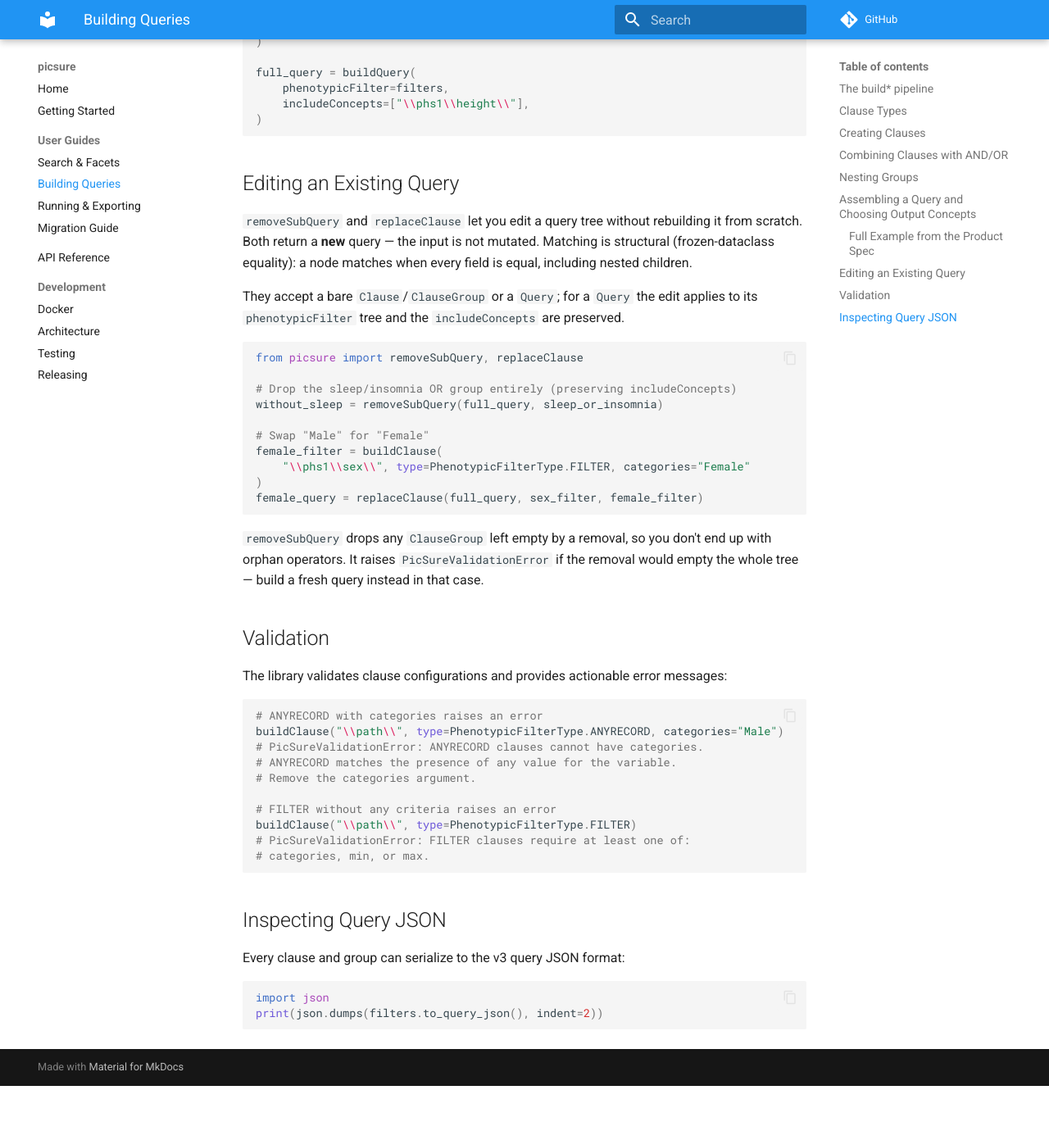
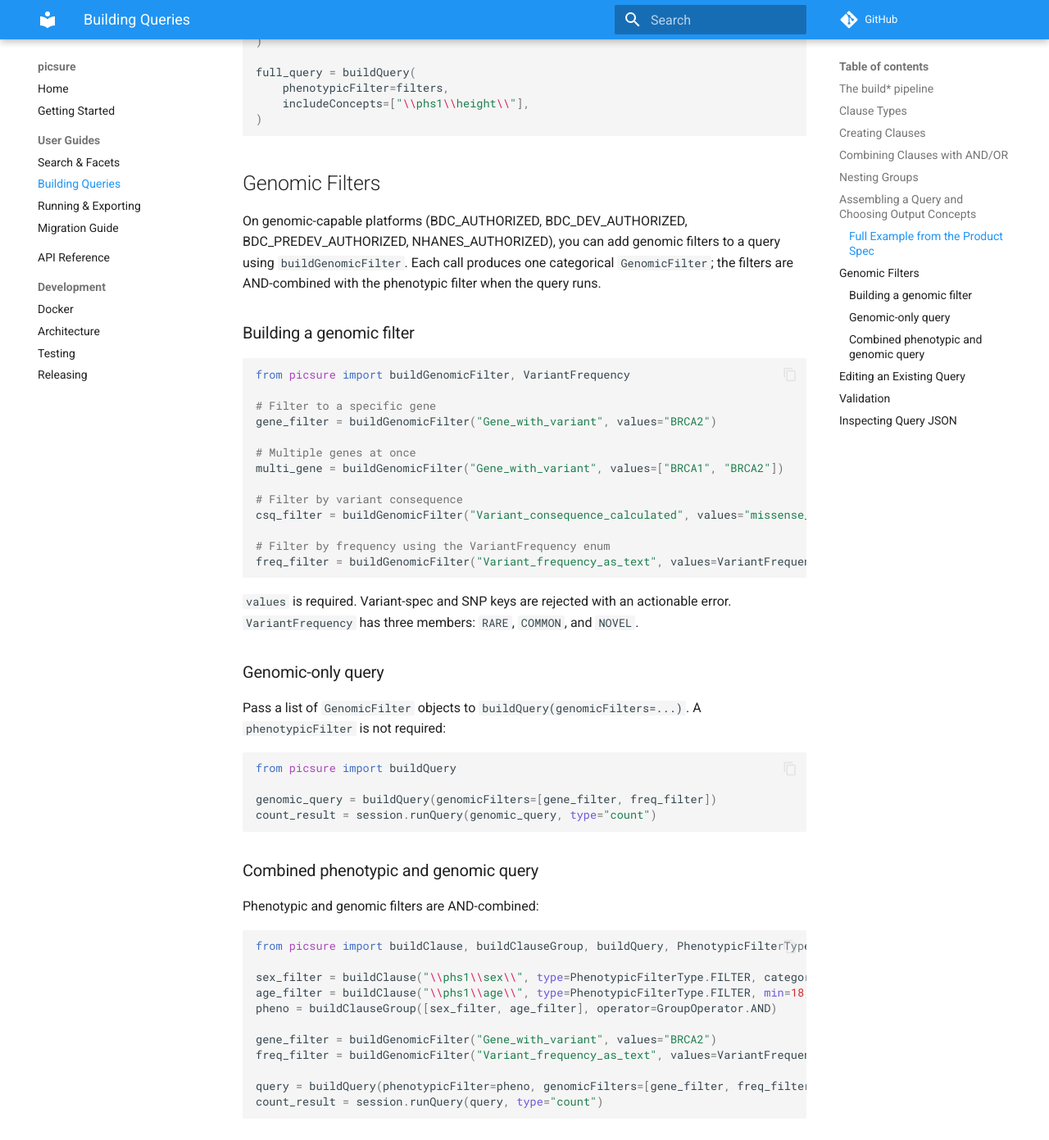
Before and after one commit to hms-dbmi/pic-sure-python-adapter-hpds, an MkDocs documentation site: the page built from docs/guides/building-queries.md, in a window 1280 px wide and 1400 px high, scrolled down 3571 px. Shown: the top 1391 px of the window at 82% size. Built offline with MkDocs 1.6.1 and Material for MkDocs 9.7.7, drawn with Linux system fonts in a browser that asks for light colours; comment, search, counter and statistics services are not loaded; before the commit the page ends 4896 px from its top, so only the background shows below that.

Commit message:
docs: document genomic functionality across README, CHANGELOG, guides, and API reference

````diff
--- a/docs/guides/building-queries.md
+++ b/docs/guides/building-queries.md
@@ -171,6 +171,64 @@ full_query = buildQuery(
 )
 ```
 
+## Genomic Filters
+
+On genomic-capable platforms (BDC_AUTHORIZED, BDC_DEV_AUTHORIZED, BDC_PREDEV_AUTHORIZED,
+NHANES_AUTHORIZED), you can add genomic filters to a query using `buildGenomicFilter`.
+Each call produces one categorical `GenomicFilter`; the filters are AND-combined with
+the phenotypic filter when the query runs.
+
+### Building a genomic filter
+
+```python
+from picsure import buildGenomicFilter, VariantFrequency
+
+# Filter to a specific gene
+gene_filter = buildGenomicFilter("Gene_with_variant", values="BRCA2")
+
+# Multiple genes at once
+multi_gene = buildGenomicFilter("Gene_with_variant", values=["BRCA1", "BRCA2"])
+
+# Filter by variant consequence
+csq_filter = buildGenomicFilter("Variant_consequence_calculated", values="missense_variant")
+
+# Filter by frequency using the VariantFrequency enum
+freq_filter = buildGenomicFilter("Variant_frequency_as_text", values=VariantFrequency.RARE)
+```
+
+`values` is required. Variant-spec and SNP keys are rejected with an actionable error.
+`VariantFrequency` has three members: `RARE`, `COMMON`, and `NOVEL`.
+
+### Genomic-only query
+
+Pass a list of `GenomicFilter` objects to `buildQuery(genomicFilters=...)`. A
+`phenotypicFilter` is not required:
+
+```python
+from picsure import buildQuery
+
+genomic_query = buildQuery(genomicFilters=[gene_filter, freq_filter])
+count_result = session.runQuery(genomic_query, type="count")
+```
+
+### Combined phenotypic and genomic query
+
+Phenotypic and genomic filters are AND-combined:
+
+```python
+from picsure import buildClause, buildClauseGroup, buildQuery, PhenotypicFilterType, GroupOperator
+
+sex_filter = buildClause("\\phs1\\sex\\", type=PhenotypicFilterType.FILTER, categories="Female")
+age_filter = buildClause("\\phs1\\age\\", type=PhenotypicFilterType.FILTER, min=18, max=45)
+pheno = buildClauseGroup([sex_filter, age_filter], operator=GroupOperator.AND)
+
+gene_filter = buildGenomicFilter("Gene_with_variant", values="BRCA2")
+freq_filter = buildGenomicFilter("Variant_frequency_as_text", values=VariantFrequency.RARE)
+
+query = buildQuery(phenotypicFilter=pheno, genomicFilters=[gene_filter, freq_filter])
+count_result = session.runQuery(query, type="count")
+```
+
 ## Editing an Existing Query
 
 `removeSubQuery` and `replaceClause` let you edit a query tree without
````
Also changed, not shown: CHANGELOG.md (+8 -0 lines), README.md (+24 -1 lines), docs/guides/running-and-exporting.md (+23 -0 lines), docs/guides/search-and-facets.md (+38 -0 lines), docs/index.md (+1 -0 lines), docs/reference/api.md (+18 -1 lines), notebooks/README.md (+1 -1 lines).
